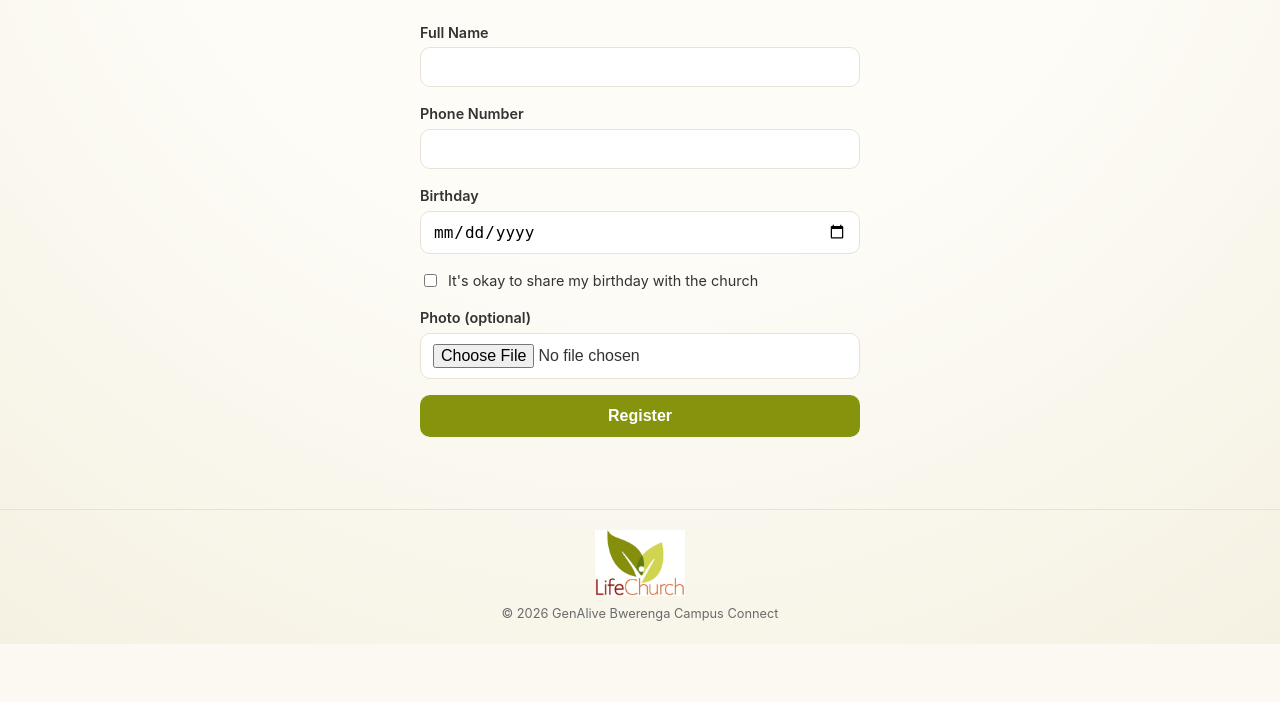
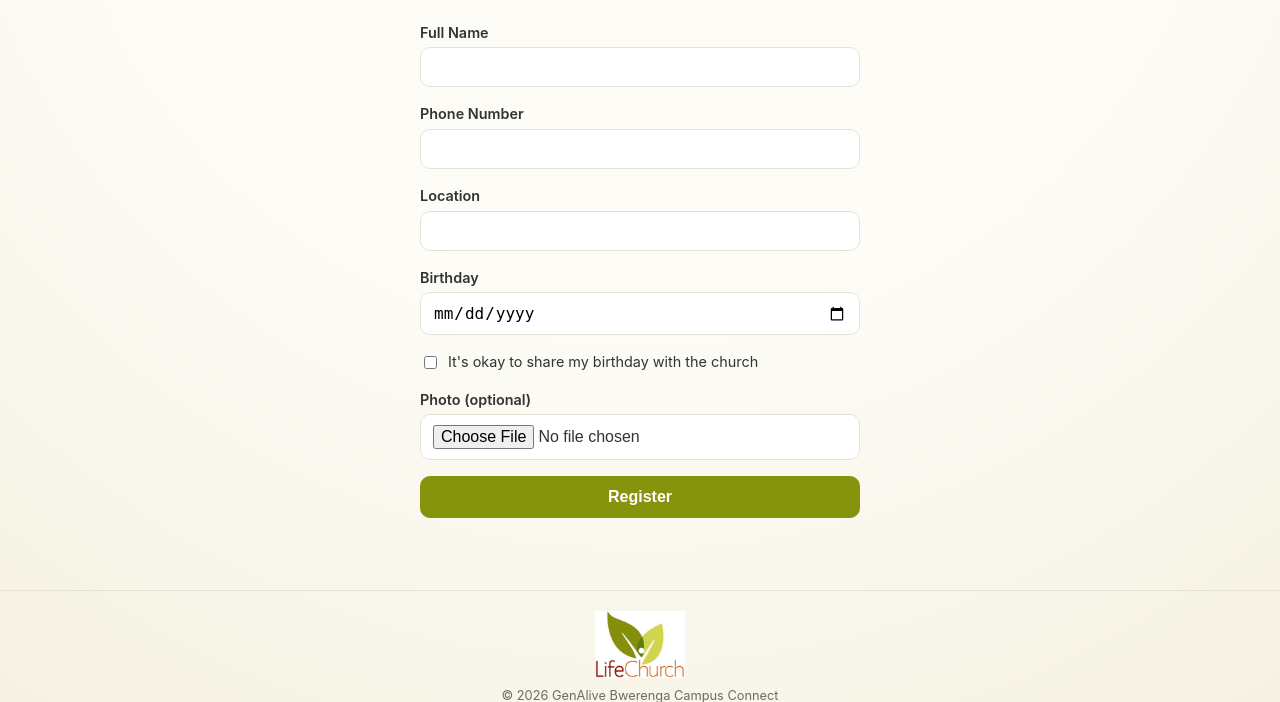
Before and after one commit to trustedbiz50-boop/Bwerenga-Genalive-, a Flask app: page / in a window 1280 px wide. Shown: the part 246-948 px from the top of the page. Before the commit the page ends 890 px from the top, so only its background shows below. Run offline with Flask 3, Linux system fonts and the light colour scheme.

Commit message:
Update register.html

```diff
--- a/templates/register.html
+++ b/templates/register.html
@@ -31,6 +31,11 @@
             </div>
 
             <div>
+                <label for="location">Location</label>
+                <input type="tel" id="location" name="location" required>
+            </div>
+
+            <div>
                 <label for="birthday">Birthday</label>
                 <input type="date" id="birthday" name="birthday" required>
             </div>
```
